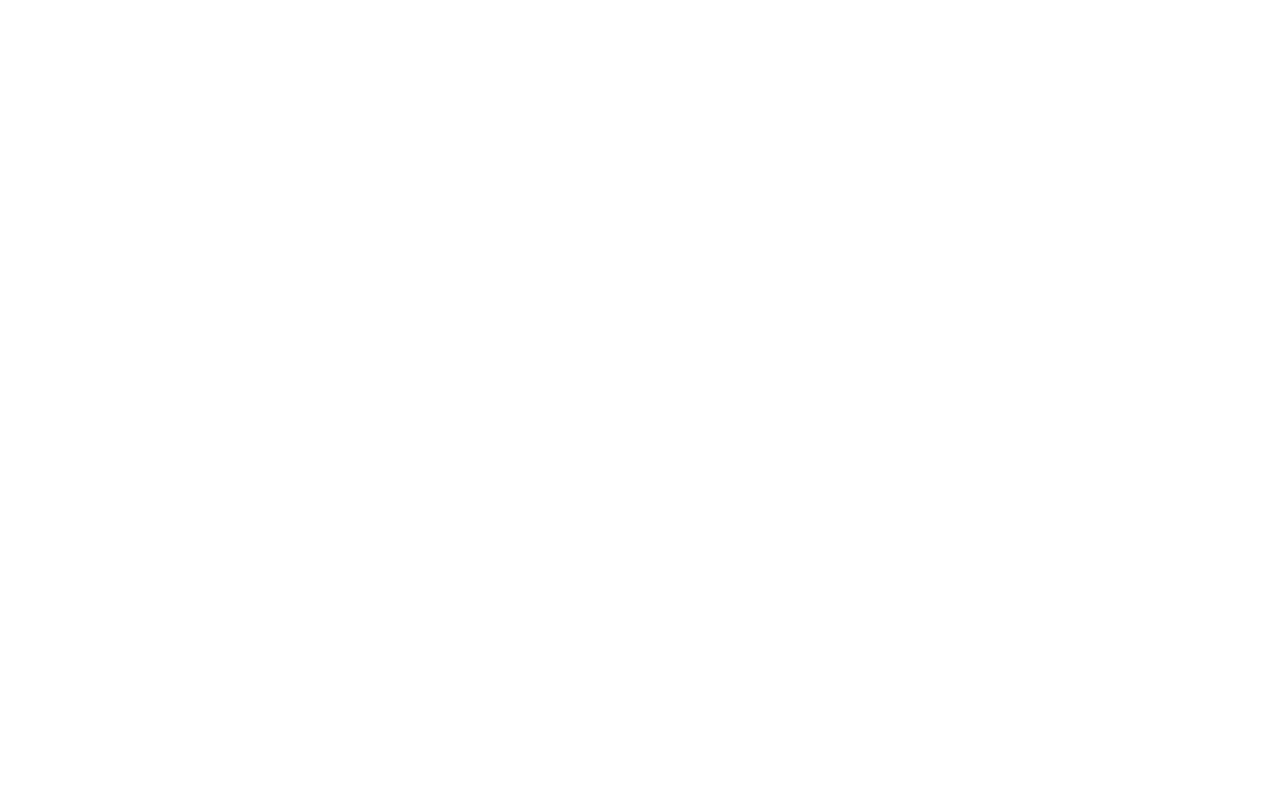
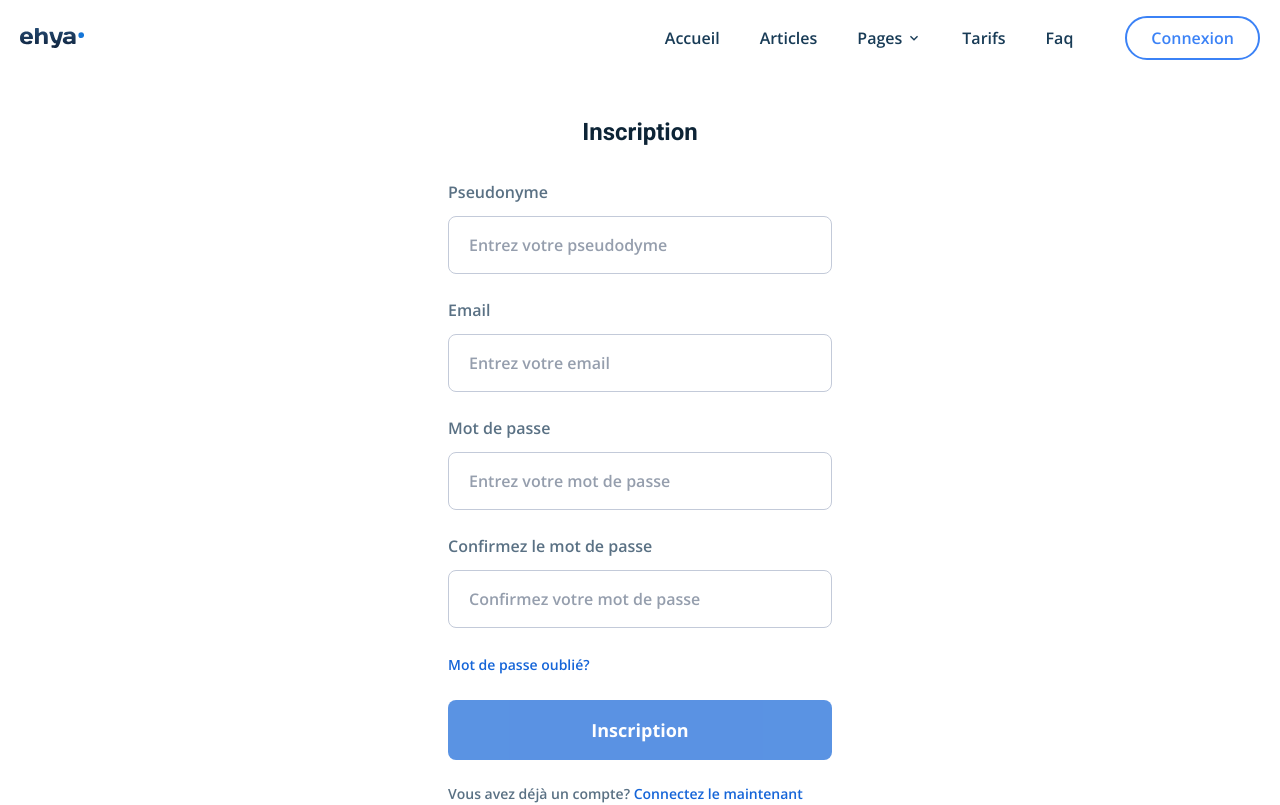
Before and after one commit to Didi518/mern_blog_client, a React (Create React App) app: page /inscription in a window 1280 px wide. Before the commit this address had no page. Shown: the top 805 px of the page. Built offline with nearby package versions, Linux system fonts and the light colour scheme.

Commit message:
:passport_control: register form

```diff
--- a/package.json
+++ b/package.json
@@ -9,6 +9,7 @@
     "@testing-library/user-event": "^13.2.1",
     "react": "^18.3.1",
     "react-dom": "^18.3.1",
+    "react-hook-form": "^7.52.1",
     "react-icons": "^5.2.1",
     "react-redux": "^9.1.2",
     "react-router-dom": "^6.25.1",
--- a/src/App.js
+++ b/src/App.js
@@ -1,8 +1,9 @@
 import { Route, Routes } from "react-router-dom";
 
 import "./App.css";
+import ArticleDetails from "./pages/article/ArticleDetails";
 import HomePage from "./pages/home/HomePage";
-import ArticleDetails from "./pages/article/ArticleDetails";
+import RegisterPage from "./pages/register/RegisterPage";
 
 function App() {
   return (
@@ -10,6 +11,7 @@
       <Routes>
         <Route index path="/" element={<HomePage />} />
         <Route path="/blog/:id" element={<ArticleDetails />} />
+        <Route path="/inscription" element={<RegisterPage />} />
       </Routes>
     </div>
   );
--- /dev/null
+++ b/src/pages/register/RegisterPage.jsx
@@ -0,0 +1,189 @@
+import { Link } from "react-router-dom";
+import { useForm } from "react-hook-form";
+
+import MainLayout from "../../components/MainLayout";
+
+const RegisterPage = () => {
+  const {
+    register,
+    handleSubmit,
+    formState: { errors, isValid },
+    watch,
+  } = useForm({
+    defaultValues: {
+      name: "",
+      email: "",
+      password: "",
+      confirmPassword: "",
+    },
+    mode: "onChange",
+  });
+
+  const submitHandler = (data) => {
+    console.log(data);
+  };
+
+  const password = watch("password");
+
+  return (
+    <MainLayout>
+      <section className="container mx-auto px-5 py-10">
+        <div className="w-full max-w-sm mx-auto">
+          <h1 className="font-roboto text-2xl font-bold text-center text-dark-hard mb-8">
+            Inscription
+          </h1>
+          <form onSubmit={handleSubmit(submitHandler)}>
+            <div className="flex flex-col mb-6 w-full">
+              <label
+                htmlFor="name"
+                className="text-[#5a7184] font-semibold block"
+              >
+                Pseudonyme
+              </label>
+              <input
+                type="text"
+                id="name"
+                {...register("name", {
+                  minLength: {
+                    value: 1,
+                    message:
+                      "La taille du pseudonyme doit être au minimum d'un caractère",
+                  },
+                  required: {
+                    value: true,
+                    message: "Le pseudonyme est requis",
+                  },
+                })}
+                placeholder="Entrez votre pseudodyme"
+                className={`placeholder:text-[#959ead] text-dark-hard mt-3 rounded-lg px-5 py-4 font-semibold block outline-none bg-transparent border ${
+                  errors.name ? "border-red-500" : "border-[#c3cad9]"
+                }`}
+              />
+              {errors.name?.message && (
+                <p className="text-red-500 text-xs mt-1">
+                  {errors.name?.message}
+                </p>
+              )}
+            </div>
+            <div className="flex flex-col mb-6 w-full">
+              <label
+                htmlFor="email"
+                className="text-[#5a7184] font-semibold block"
+              >
+                Email
+              </label>
+              <input
+                type="email"
+                id="email"
+                {...register("email", {
+                  pattern: {
+                    value:
+                      /^(([^<>()[\]\\.,;:\s@"]+(\.[^<>()[\]\\.,;:\s@"]+)*)|(".+"))@((\[[0-9]{1,3}\.[0-9]{1,3}\.[0-9]{1,3}\.[0-9]{1,3}])|(([a-zA-Z\-0-9]+\.)+[a-zA-Z]{2,}))$/,
+                    message: "Veuillez entrer une adresse email valide",
+                  },
+                  required: {
+                    value: true,
+                    message: "L'email est requis",
+                  },
+                })}
+                placeholder="Entrez votre email"
+                className={`placeholder:text-[#959ead] text-dark-hard mt-3 rounded-lg px-5 py-4 font-semibold block outline-none bg-transparent border ${
+                  errors.email ? "border-red-500" : "border-[#c3cad9]"
+                }`}
+              />
+              {errors.email?.message && (
+                <p className="text-red-500 text-xs mt-1">
+                  {errors.email?.message}
+                </p>
+              )}
+            </div>
+            <div className="flex flex-col mb-6 w-full">
+              <label
+                htmlFor="password"
+                className="text-[#5a7184] font-semibold block"
+              >
+                Mot de passe
+              </label>
+              <input
+                type="password"
+                id="password"
+                {...register("password", {
+                  required: {
+                    value: true,
+                    message: "Le mot de passe est requis",
+                  },
+                  minLength: {
+                    value: 6,
+                    message: "Le mot de passe doit faire au moins 6 caractères",
+                  },
+                })}
+                placeholder="Entrez votre mot de passe"
+                className={`placeholder:text-[#959ead] text-dark-hard mt-3 rounded-lg px-5 py-4 font-semibold block outline-none bg-transparent border ${
+                  errors.password ? "border-red-500" : "border-[#c3cad9]"
+                }`}
+              />
+              {errors.password?.message && (
+                <p className="text-red-500 text-xs mt-1">
+                  {errors.password?.message}
+                </p>
+              )}
+            </div>
+            <div className="flex flex-col mb-6 w-full">
+              <label
+                htmlFor="confirmPassword"
+                className="text-[#5a7184] font-semibold block"
+              >
+                Confirmez le mot de passe
+              </label>
+              <input
+                type="password"
+                id="confirmPassword"
+                {...register("confirmPassword", {
+                  required: {
+                    value: true,
+                    message: "La confirmation du mot de passe est requise",
+                  },
+                  validate: (value) => {
+                    if (value !== password) {
+                      return "Les mots de passe ne correspondent pas";
+                    }
+                  },
+                })}
+                placeholder="Confirmez votre mot de passe"
+                className={`placeholder:text-[#959ead] text-dark-hard mt-3 rounded-lg px-5 py-4 font-semibold block outline-none bg-transparent border ${
+                  errors.confirmPassword ? "border-red-500" : "border-[#c3cad9]"
+                }`}
+              />
+              {errors.confirmPassword?.message && (
+                <p className="text-red-500 text-xs mt-1">
+                  {errors.confirmPassword?.message}
+                </p>
+              )}
+            </div>
+            <Link
+              to="/mot-de-passe-oublie"
+              className="font-semibold text-sm text-primary"
+            >
+              Mot de passe oublié?
+            </Link>
+            <button
+              type="submit"
+              disabled={!isValid}
+              className="bg-primary text-white font-bold text-lg py-4 px-8 w-full rounded-lg my-6 disabled:opacity-70 disabled:cursor-not-allowed"
+            >
+              Inscription
+            </button>
+            <p className="text-sm font-semibold text-[#5a7184]">
+              Vous avez déjà un compte?{" "}
+              <Link to="/connexion" className="text-primary">
+                Connectez le maintenant
+              </Link>
+            </p>
+          </form>
+        </div>
+      </section>
+    </MainLayout>
+  );
+};
+
+export default RegisterPage;
```
Also changed, not shown: 1 other file (tests, documents, lock files or other folders).
